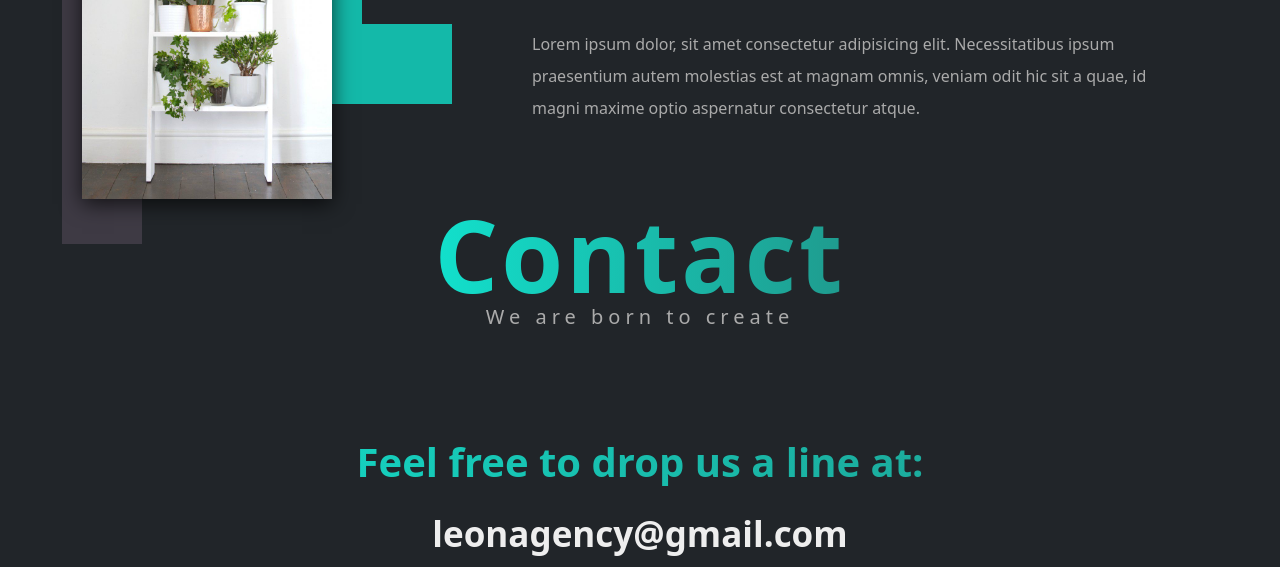
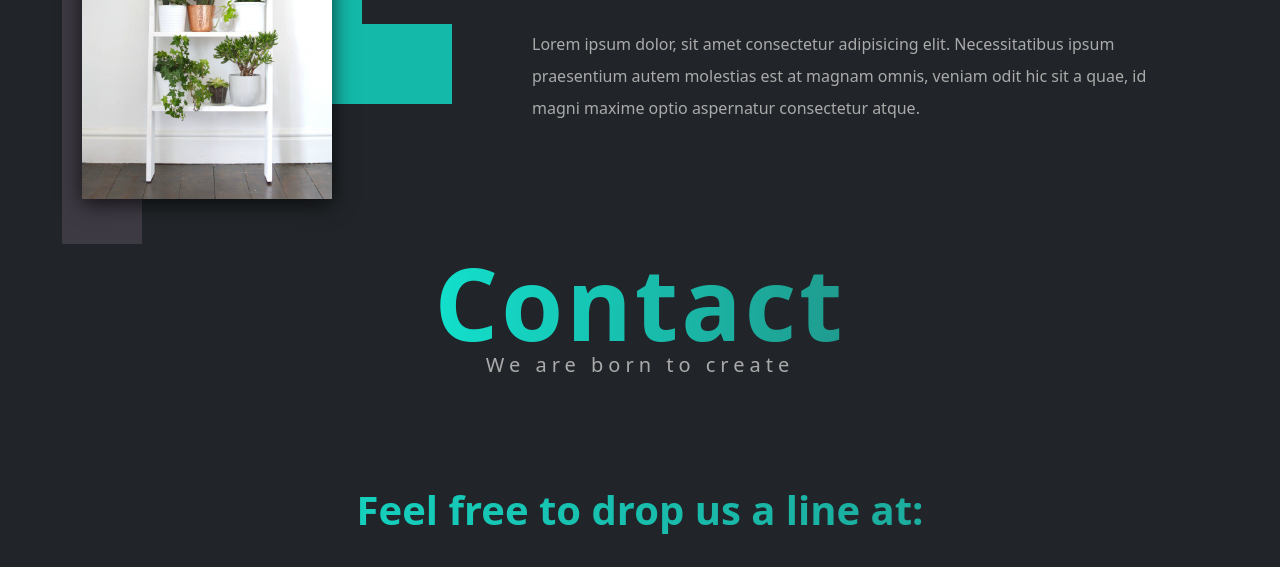
Before and after one commit to Ahmed3tef/Leon-Elzero-web, a website: page index.html in a window 1280 px wide. Shown: the part 3124-3691 px from the top of the page. Drawn offline with nearby package versions, Linux system fonts and the light colour scheme.

Commit message:
Update index.html

```diff
--- a/index.html
+++ b/index.html
@@ -313,7 +313,7 @@
 
 
 
-  <section class="contact" id="contact">
+  <section class="contact my-5" id="contact">
     <div class="container">
       <div class="special-text text-center">
         <h3>Contact</h3>
```
